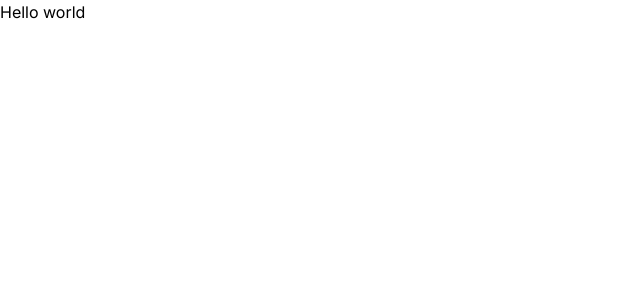
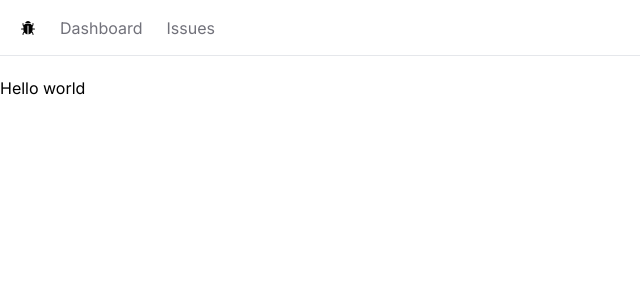
Before and after one commit to jip1984/issue-tracker, a Next.js app: page / in a window 1280 px wide. Shown: the top 300 px of the page, without its empty margins (0-640 px from the left). Built offline with nearby package versions, Linux system fonts and the light colour scheme.

Commit message:
Build nav bar

```diff
--- /dev/null
+++ b/app/NavBar.tsx
@@ -0,0 +1,30 @@
+import Link from "next/link";
+import React from "react";
+import { IoBug } from "react-icons/io5";
+
+const NavBar = () => {
+  const links = [
+    { label: "Dashboard", href: "/" },
+    { label: "Issues", href: "/issues" },
+  ];
+  return (
+    <nav className="flex space-x-6 border-b mb-5 px-5 h-14 items-center">
+      <Link href="/">
+        <IoBug />
+      </Link>
+      <ul className="flex space-x-6">
+        {links.map((link) => (
+          <Link
+            key={link.href}
+            className="text-zinc-500 hover:text-zinc-800 transition-colors"
+            href={link.href}
+          >
+            {link.label}
+          </Link>
+        ))}
+      </ul>
+    </nav>
+  );
+};
+
+export default NavBar;
--- a/app/globals.css
+++ b/app/globals.css
@@ -3,14 +3,14 @@
 @tailwind utilities;
 
 :root {
-  --foreground-rgb: 0, 0, 0;
-  --background-start-rgb: 214, 219, 220;
-  --background-end-rgb: 255, 255, 255;
+  --foreground-rgb: 1, 1, 1;
+  --background-start-rgb: 0, 0, 0
+  --background-end-rgb: 0, 0, 0;
 }
 
 @media (prefers-color-scheme: dark) {
   :root {
-    --foreground-rgb: 255, 255, 255;
+    --foreground-rgb: 0, 0, 0;
   }
 }
 
--- a/app/layout.tsx
+++ b/app/layout.tsx
@@ -1,22 +1,26 @@
-import './globals.css'
-import type { Metadata } from 'next'
-import { Inter } from 'next/font/google'
+import "./globals.css";
+import type { Metadata } from "next";
+import { Inter } from "next/font/google";
+import NavBar from "./NavBar";
 
-const inter = Inter({ subsets: ['latin'] })
+const inter = Inter({ subsets: ["latin"] });
 
 export const metadata: Metadata = {
-  title: 'Create Next App',
-  description: 'Generated by create next app',
-}
+  title: "Create Next App",
+  description: "Generated by create next app",
+};
 
 export default function RootLayout({
   children,
 }: {
-  children: React.ReactNode
+  children: React.ReactNode;
 }) {
   return (
     <html lang="en">
-      <body className={inter.className}>{children}</body>
+      <body className={inter.className}>
+        <NavBar />
+        <main>{children}</main>
+      </body>
     </html>
-  )
+  );
 }
--- a/package.json
+++ b/package.json
@@ -19,6 +19,7 @@
     "postcss": "8.4.47",
     "react": "18.3.1",
     "react-dom": "18.3.1",
+    "react-icons": "^4.11.0",
     "tailwindcss": "3.4.13",
     "typescript": "5.6.3"
   }
```
Also changed, not shown: 1 other file (tests, documents, lock files or other folders).
